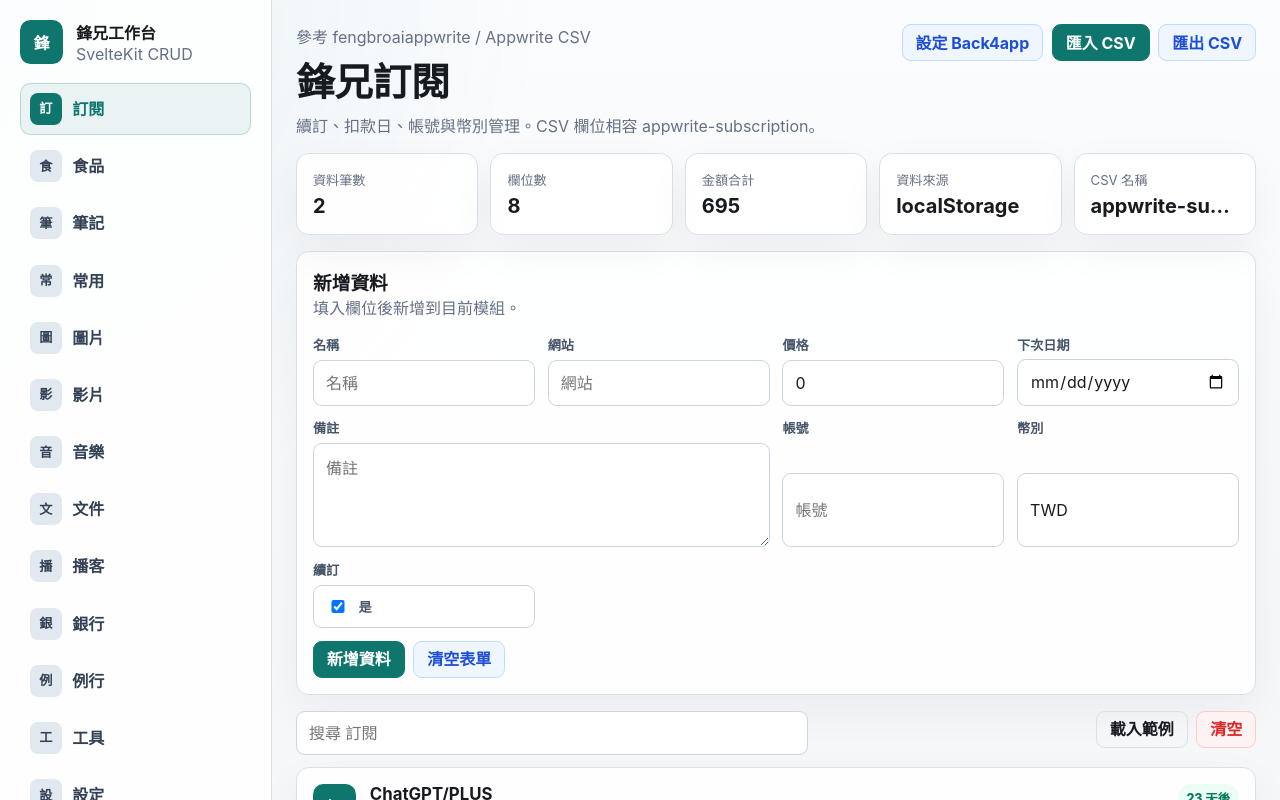
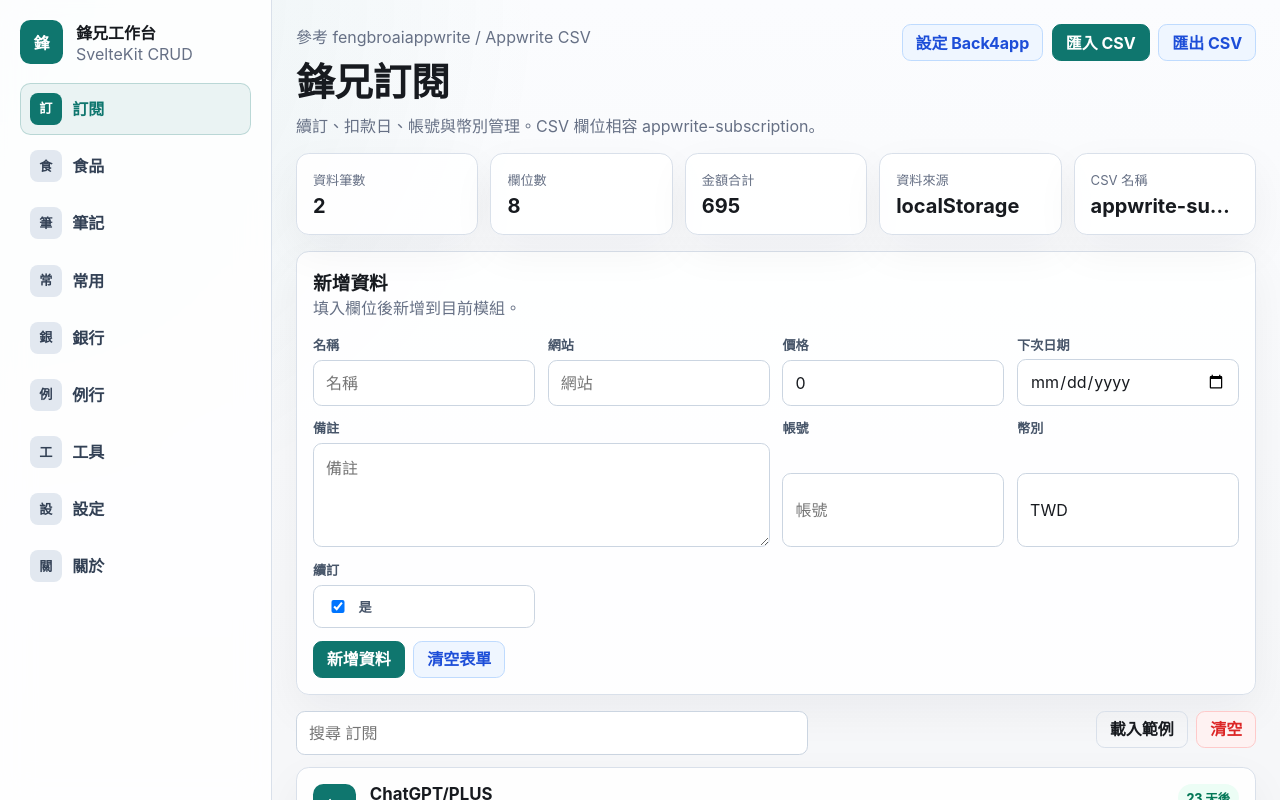
Before and after one commit to huang1988pioneer/Back4appFengBroAI, a SvelteKit app: page / in a window 1280 px wide. Shown: the top 800 px of the page. Built offline with nearby package versions, Linux system fonts and the light colour scheme.

Commit message:
移除鋒兄圖片、影片、音樂、文件、播客選單項目

```diff
--- a/src/routes/+page.svelte
+++ b/src/routes/+page.svelte
@@ -179,86 +179,6 @@
       ]
     },
     {
-      id: 'image',
-      title: '鋒兄圖片',
-      short: '圖片',
-      icon: '圖',
-      description: '圖片資產、提示詞、分類與來源。',
-      csvName: 'appwrite-image',
-      fields: [
-        { key: 'title', label: '標題' },
-        { key: 'url', label: '圖片 URL', type: 'url' },
-        { key: 'prompt', label: '提示詞', type: 'textarea' },
-        { key: 'category', label: '分類' },
-        { key: 'createdAt', label: '建立日', type: 'date' },
-        { key: 'note', label: '備註', type: 'textarea' }
-      ]
-    },
-    {
-      id: 'video',
-      title: '鋒兄影片',
-      short: '影片',
-      icon: '影',
-      description: '影片 URL、封面、分類與備註。',
-      csvName: 'appwrite-video',
-      fields: [
-        { key: 'title', label: '標題' },
-        { key: 'url', label: '影片 URL', type: 'url' },
-        { key: 'cover', label: '封面 URL', type: 'url' },
-        { key: 'duration', label: '長度' },
-        { key: 'category', label: '分類' },
-        { key: 'note', label: '備註', type: 'textarea' }
-      ]
-    },
-    {
-      id: 'music',
-      title: '鋒兄音樂',
-      short: '音樂',
-      icon: '音',
-      description: '音訊、歌詞、語言與來源。',
-      csvName: 'appwrite-music',
-      fields: [
-        { key: 'title', label: '標題' },
-        { key: 'artist', label: '作者' },
-        { key: 'url', label: '音樂 URL', type: 'url' },
-        { key: 'lyrics', label: '歌詞', type: 'textarea' },
-        { key: 'language', label: '語言' },
-        { key: 'note', label: '備註', type: 'textarea' }
-      ]
-    },
-    {
-      id: 'document',
-      title: '鋒兄文件',
-      short: '文件',
-      icon: '文',
-      description: '文件檔案、類型、連結與摘要。',
-      csvName: 'appwrite-document',
-      fields: [
-        { key: 'title', label: '標題' },
-        { key: 'file', label: '檔案 URL', type: 'url' },
-        { key: 'type', label: '類型' },
-        { key: 'summary', label: '摘要', type: 'textarea' },
-        { key: 'createdAt', label: '建立日', type: 'date' },
-        { key: 'note', label: '備註', type: 'textarea' }
-      ]
-    },
-    {
-      id: 'podcast',
-      title: '鋒兄播客',
-      short: '播客',
-      icon: '播',
-      description: 'Podcast 音訊、節目、集數與逐字稿。',
-      csvName: 'appwrite-podcast',
-      fields: [
-        { key: 'title', label: '標題' },
-        { key: 'show', label: '節目' },
-        { key: 'episode', label: '集數' },
-        { key: 'url', label: '音訊 URL', type: 'url' },
-        { key: 'transcript', label: '逐字稿', type: 'textarea' },
-        { key: 'publishedAt', label: '發布日', type: 'date' }
-      ]
-    },
-    {
       id: 'bank',
       title: '鋒兄銀行（+電子票證）',
       short: '銀行',
```
Also changed, not shown: 1 other file (tests, documents, lock files or other folders).
